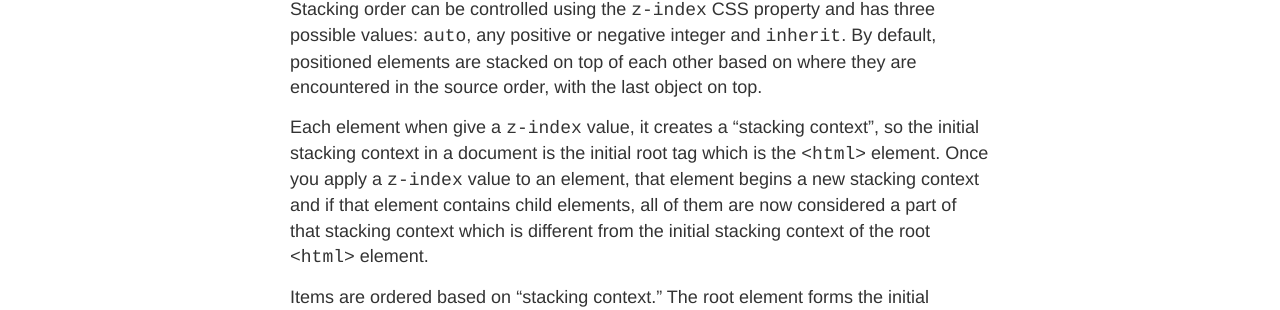
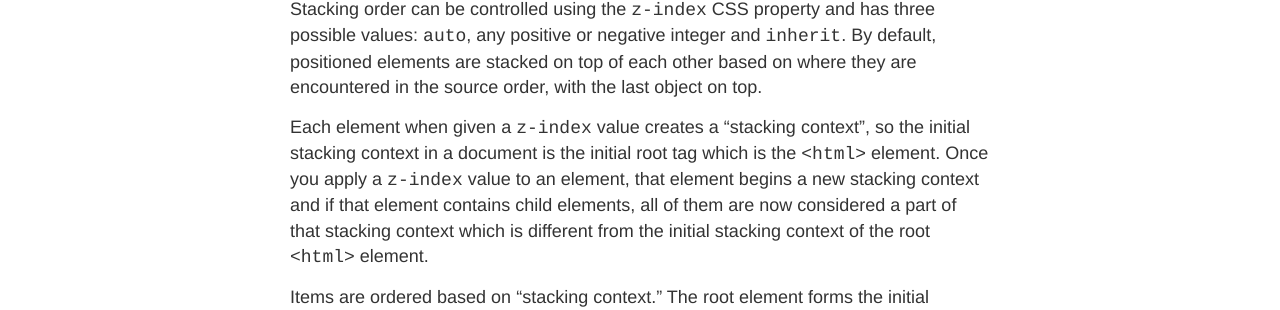
Before and after one commit to kennyalmendral/kennyalmendral.github.io, a Jekyll site: the page built from _posts/2017-8-23-css-positioning.md, in a window 1280 px wide. Shown: the part 1036-1346 px from the top of the page. Built offline with Jekyll 4.4.1, drawn with Linux system fonts in a browser that asks for light colours.

Commit message:
Update 2017-8-23-css-positioning.md

```diff
--- a/_posts/2017-8-23-css-positioning.md
+++ b/_posts/2017-8-23-css-positioning.md
@@ -27,7 +27,7 @@ When you apply `position: fixed` to an element, you'll be able to offset it from
 
 Stacking order can be controlled using the `z-index` CSS property and has three possible values: `auto`, any positive or negative integer and `inherit`. By default, positioned elements are stacked on top of each other based on where they are encountered in the source order, with the last object on top.
 
-Each element when give a `z-index` value, it creates a "stacking context", so the initial stacking context in a document is the initial root tag which is the `<html>` element. Once you apply a `z-index` value to an element, that element begins a new stacking context and if that element contains child elements, all of them are now considered a part of that stacking context which is different from the initial stacking context of the root `<html>` element.
+Each element when given a `z-index` value creates a "stacking context", so the initial stacking context in a document is the initial root tag which is the `<html>` element. Once you apply a `z-index` value to an element, that element begins a new stacking context and if that element contains child elements, all of them are now considered a part of that stacking context which is different from the initial stacking context of the root `<html>` element.
 
 Items are ordered based on "stacking context." The root element forms the initial stacking context, with other stacking contexts being created by applying a `z-index` value other than `auto`.
 
```
